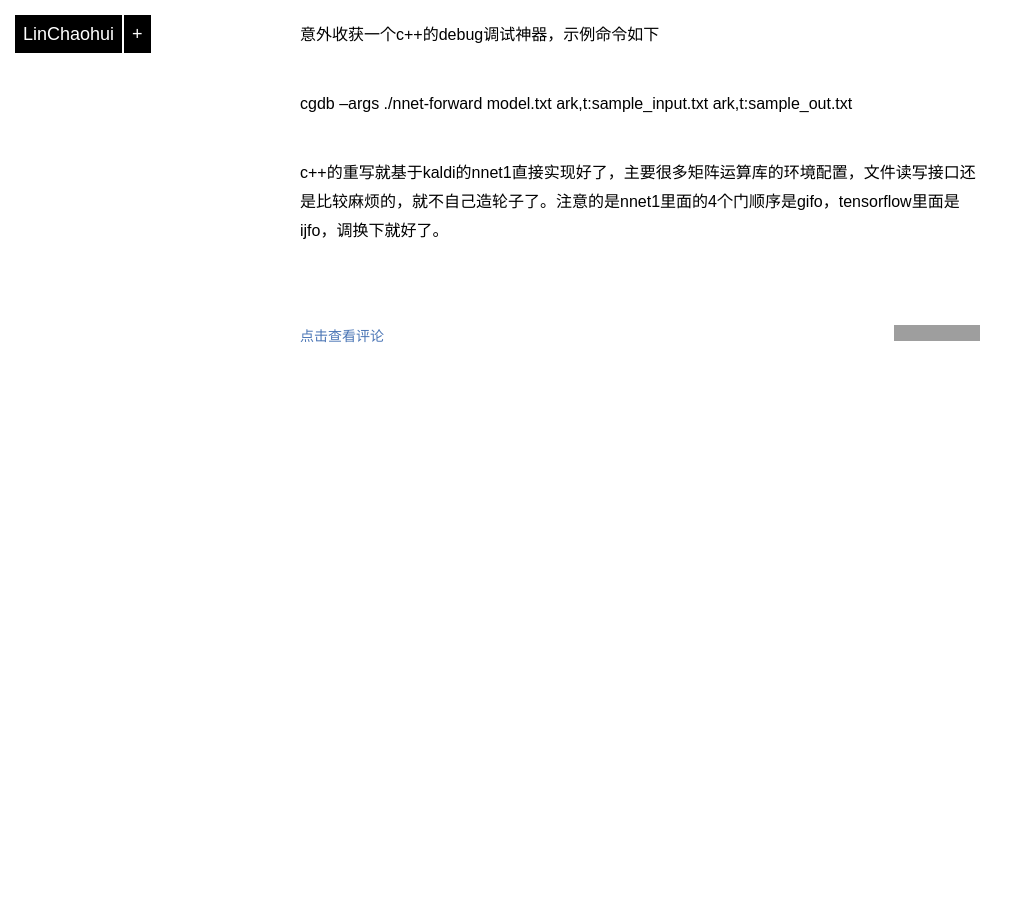
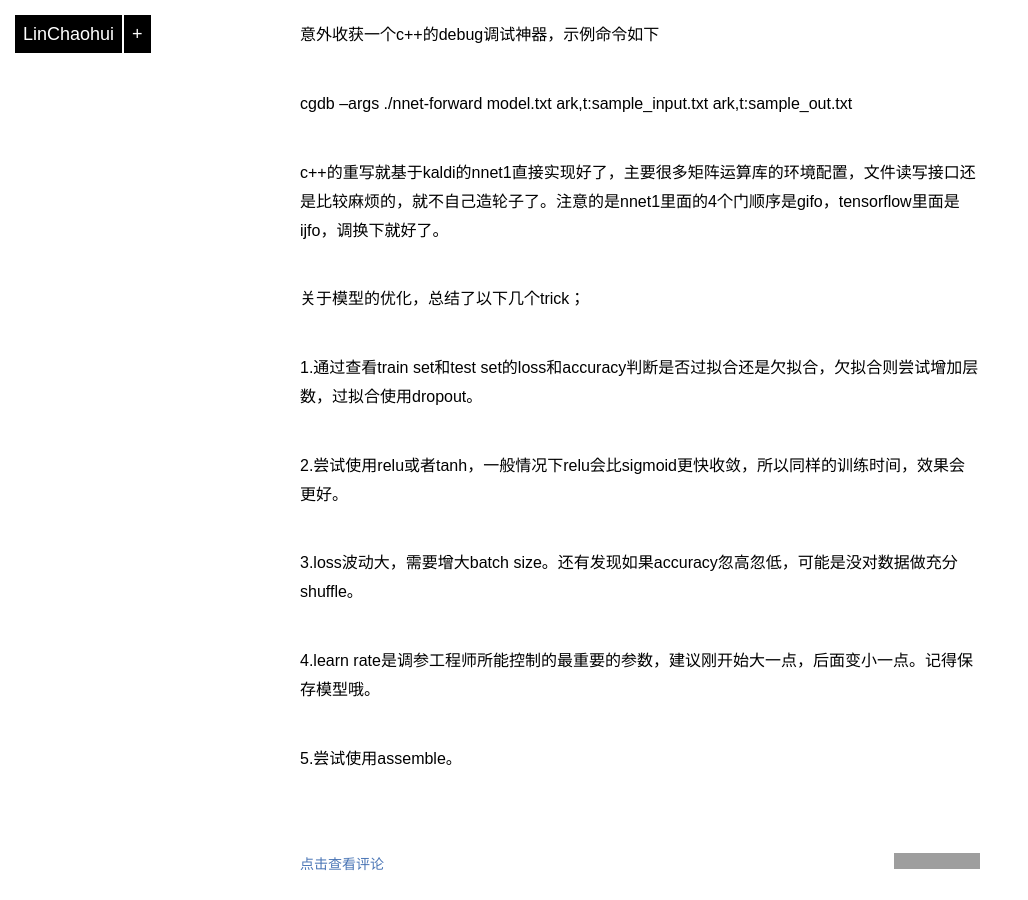
Before and after one commit to chaohui0/chaohui0.github.com, a Jekyll site: the page built from _posts/blog/2017-08-15-rnn-lstm.md, in a window 1280 px wide and 900 px high, scrolled down 2892 px. Shown: the whole window, without its empty margins (0-1028 px from the left). Built offline with Jekyll 4.4.1, drawn with Linux system fonts in a browser that asks for light colours; before the commit the page ends 3297 px from its top, so only the background shows below that; grey boxes are pictures that could not be loaded.

Commit message:
Update 2017-08-15-rnn-lstm.md

```diff
--- a/_posts/blog/2017-08-15-rnn-lstm.md
+++ b/_posts/blog/2017-08-15-rnn-lstm.md
@@ -98,5 +98,18 @@ cgdb --args ./nnet-forward model.txt ark,t:sample_input.txt ark,t:sample_out.txt
 
 c++的重写就基于kaldi的nnet1直接实现好了，主要很多矩阵运算库的环境配置，文件读写接口还是比较麻烦的，就不自己造轮子了。注意的是nnet1里面的4个门顺序是gifo，tensorflow里面是ijfo，调换下就好了。
 
+关于模型的优化，总结了以下几个trick；
 
-[LinChaohui]:    http://www.linchaohui.cn  "LinChaohui"
+1.通过查看train set和test set的loss和accuracy判断是否过拟合还是欠拟合，欠拟合则尝试增加层数，过拟合使用dropout。
+
+2.尝试使用relu或者tanh，一般情况下relu会比sigmoid更快收敛，所以同样的训练时间，效果会更好。
+
+3.loss波动大，需要增大batch size。还有发现如果accuracy忽高忽低，可能是没对数据做充分shuffle。
+
+4.learn rate是调参工程师所能控制的最重要的参数，建议刚开始大一点，后面变小一点。记得保存模型哦。
+
+5.尝试使用assemble。
+
+
+
+[LinChaohui]:    http://www.linchaohui.cn  "LinChaohui"
```
